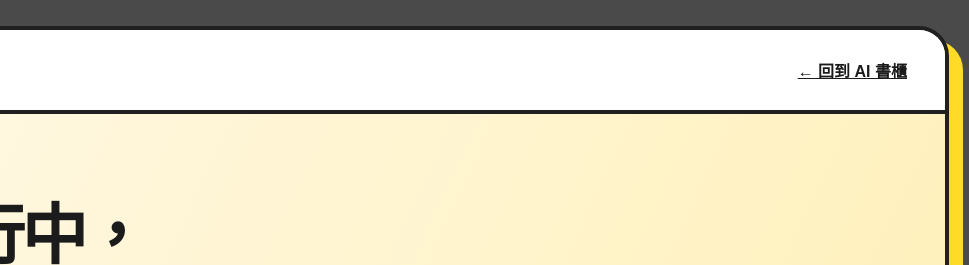
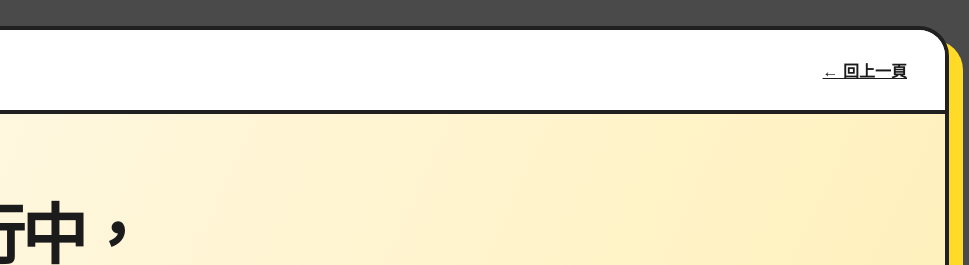
Before and after one commit to taiyumultiple-dot/0824_New-taiyu, a plain HTML site: page classroom-tools.html in a window 1280 px wide. Shown: the top 265 px of the page, 311-1280 px from the left. Drawn offline with Linux system fonts and the light colour scheme.

Commit message:
Change classroom tools back link

```diff
--- a/classroom-tools.html
+++ b/classroom-tools.html
@@ -8,7 +8,7 @@
   </style>
 </head>
 <body><div class="site">
-  <header class="top"><div class="brand"><span class="logo">T</span><span>泰宇閩南語文<br>課堂小工具</span></div><a class="back" href="index.html">← 回到 AI 書櫃</a></header>
+  <header class="top"><div class="brand"><span class="logo">T</span><span>泰宇閩南語文<br>課堂小工具</span></div><a class="back" href="index.html" onclick="if(history.length>1){history.back();return false;}">← 回上一頁</a></header>
   <section class="hero"><p class="eyebrow">CLASSROOM TOOLS</p><h1>課堂進行中，<br><span>一按就能用。</span></h1><p>把班級經營、台語教學、評量與親師溝通集中在同一頁。名單與紀錄只暫存在這台電腦的瀏覽器。</p><div class="toolbar"><input id="search" class="search" type="search" placeholder="搜尋工具，例如：抽籤、口說、計時、評量"><div class="filters"><button class="active" data-filter="all">全部</button><button data-filter="class">班級互動</button><button data-filter="taigi">台語教學</button><button data-filter="assess">評量作業</button><button data-filter="comm">親師行政</button></div></div></section>
   <main>
     <section class="section" data-section="class"><div class="section-head"><h2>🎒 班級經營與互動</h2><p>上課當下就會用到，開了可直接投影</p></div><div class="grid">
```
